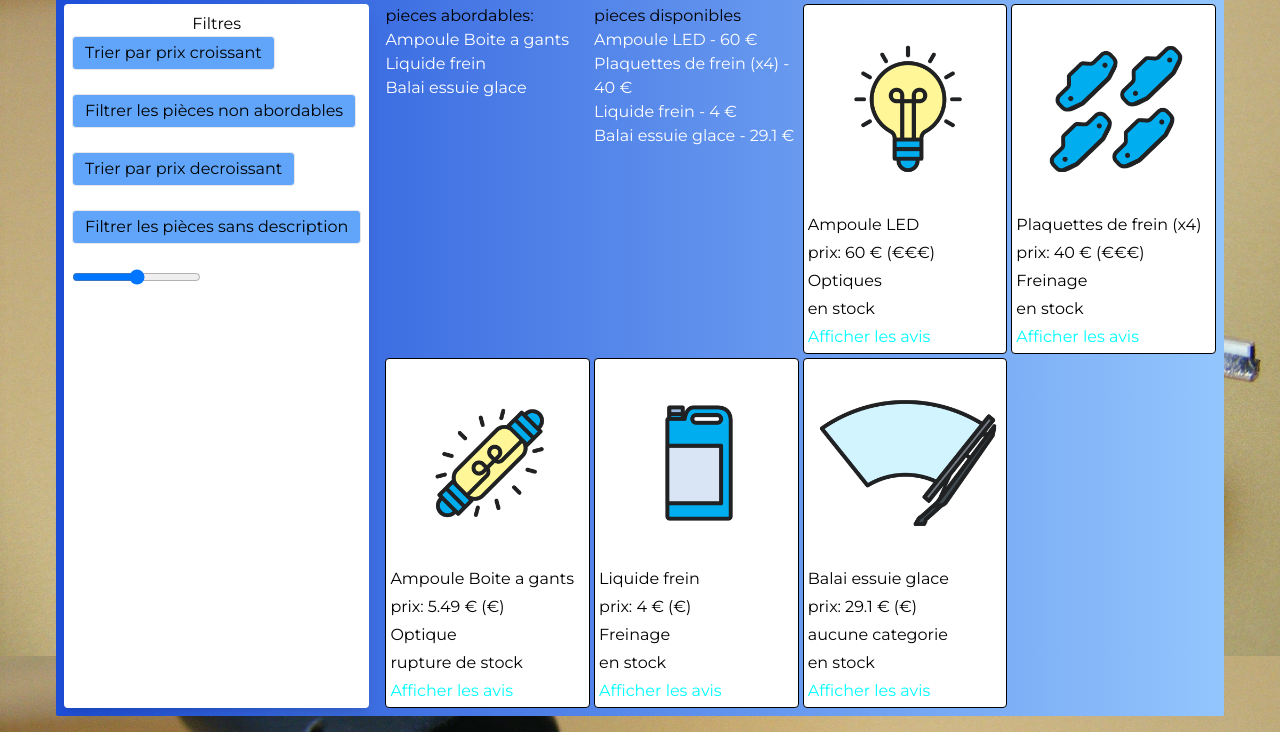
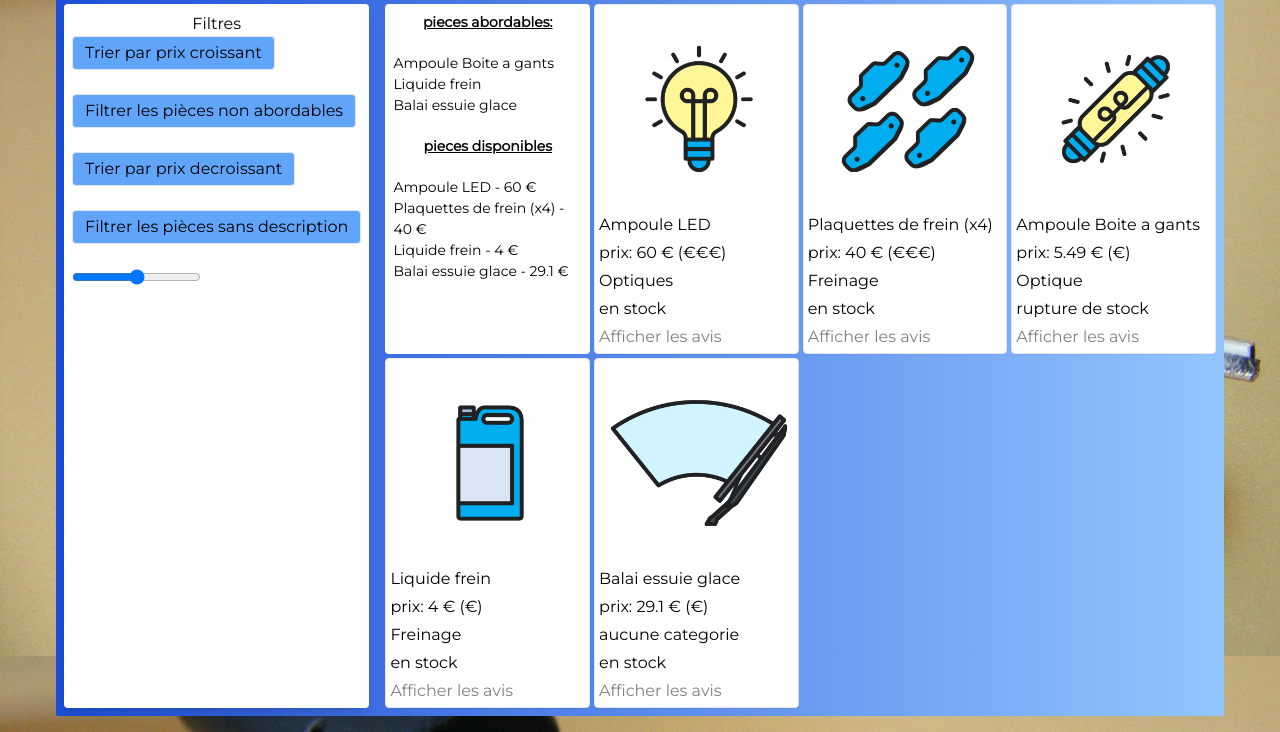
Before and after one commit to JeremySiviholya/GoodPieces, a website with bundled scripts: page public/index.html in a window 1280 px wide. Shown: the part 112-844 px from the top of the page. Built offline with nearby package versions, Linux system fonts and the light colour scheme.

Commit message:
update part style

```diff
--- a/public/index.html
+++ b/public/index.html
@@ -24,17 +24,19 @@
 				<br>
 				<button class="btn-undes btn">Filtrer les pièces  sans description</button>
                 <br>
-				<input type="range" id="prix-max" min="0" max="60" class="bg-blue-300" step="5">
+				<input type="range" id="prix-max" min="0" max="60"  step="5">
 			</section>
 
 			<!-- Fiches produits -->
 			<section class="fiches">
-                <div class="abordables">
-                    <p>pieces abordables:</p>
+				<div class="bg-white p-2 rounded shadow-sm">
+					<div class="abordables pb-5 text-[14px]">
+                    <p class="pb-5 text-center font-semibold underline">pieces abordables:</p>
 
                 </div>
-				<div class="disponible">
-					<p>pieces disponibles</p>
+				<div class="disponible text-[14px]">
+					<p class="pb-5 text-center font-semibold underline">pieces disponibles</p>
+				</div>
 				</div>
 			</section>
 		</main>
--- a/public/pieces.js
+++ b/public/pieces.js
@@ -9,9 +9,11 @@ function genererPieces(pieces)
         const article=pieces[i];
 
 
+
         const sectionFiches=document.querySelector('.fiches');
         const piecesElement=document.createElement('article');
         piecesElement.style.backgroundColor='white';
+        piecesElement.style.transition='300ms';
 
         const imagePieces=document.createElement('img');
         imagePieces.src=article.image;
@@ -34,9 +36,7 @@ function genererPieces(pieces)
         const avisBouton = document.createElement("button");
         avisBouton.dataset.id = article.id;
         avisBouton.textContent = "Afficher les avis";
-        avisBouton.style.color="aqua";
-
-
+        avisBouton.style.color="gray";
 
 
         sectionFiches.appendChild(piecesElement);
@@ -101,7 +101,7 @@ for(let i=pieces.length -1;i>=0;i-=1)
 }
 
 const pieceAbordable=document.createElement('ul');
-pieceAbordable.style.color="white";
+
 
 for(let i=0;i<noms.length;i+=1)
 {
@@ -127,7 +127,8 @@ for(let i=pieces.length -1;i>=0;i-=1)
 
 
 const pieceDisponible=document.createElement('ul');
-pieceDisponible.style.color='white';
+
+
 
 for(let i=0;i<nomsDisponible.length;i+=1)
 {
--- a/src/styles.css
+++ b/src/styles.css
@@ -18,7 +18,8 @@ header {
 	align-items: center;
 	margin-bottom: 16px;
 	padding: 8px;
-	background-color: #7451eb;
+	/* background-color: #7451eb; */
+	@apply bg-gradient-to-r from-blue-500 to-blue-300;
 	text-align: center;
 	color: white;
 }
@@ -50,7 +51,7 @@ main {
 }
 .fiches article {
 
-	@apply border border-black  p-[4px] rounded ;
+	@apply border shadow-sm   p-[4px] rounded ;
 }
 
 .fiches article img {
```
Also changed, not shown: public/styles.css.
